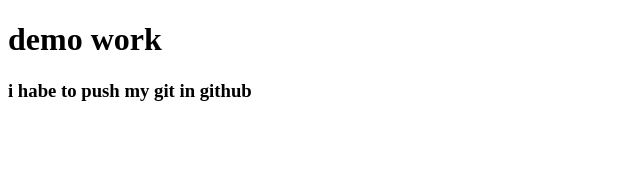
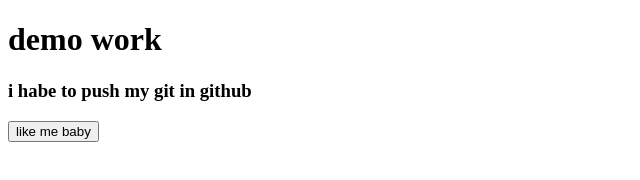
Before and after one commit to MirazHasan/demo-work, a plain HTML site: page index.html in a window 1280 px wide. Shown: the whole page, without its empty margins (0-640 px from the left). Drawn offline with Linux system fonts and the light colour scheme.

Commit message:
mein arbeiten ist tun

```diff
--- a/index.html
+++ b/index.html
@@ -9,5 +9,8 @@
 <body>
     <h1>demo work</h1>
     <h3>i habe to push my git in github</h3>
+    <div>
+        <button>like me baby</button>
+    </div>
 </body>
 </html>
```
